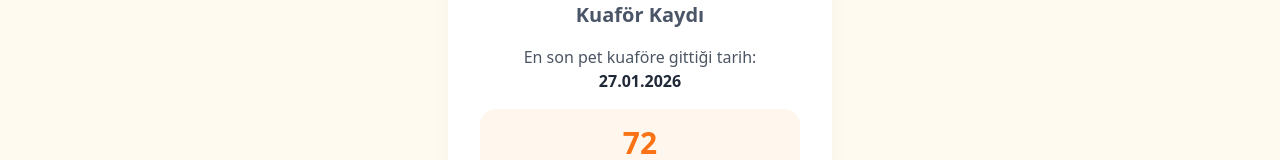
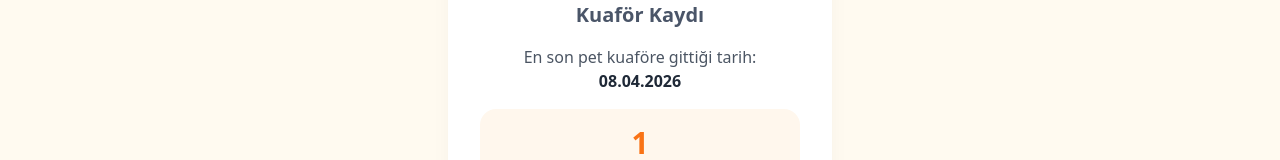
Before and after one commit to BartuOzasci/eros_App, a React (Vite) app: page /groomer in a window 1280 px wide. Shown: the part 299-459 px from the top of the page. Built offline with nearby package versions, Linux system fonts and the light colour scheme.

Commit message:
Update groomerData.js

```diff
--- a/src/data/groomerData.js
+++ b/src/data/groomerData.js
@@ -1,3 +1,3 @@
 export const groomerData = {
-  lastVisit: "2026-01-27",
+  lastVisit: "2026-04-08",
 };
```
